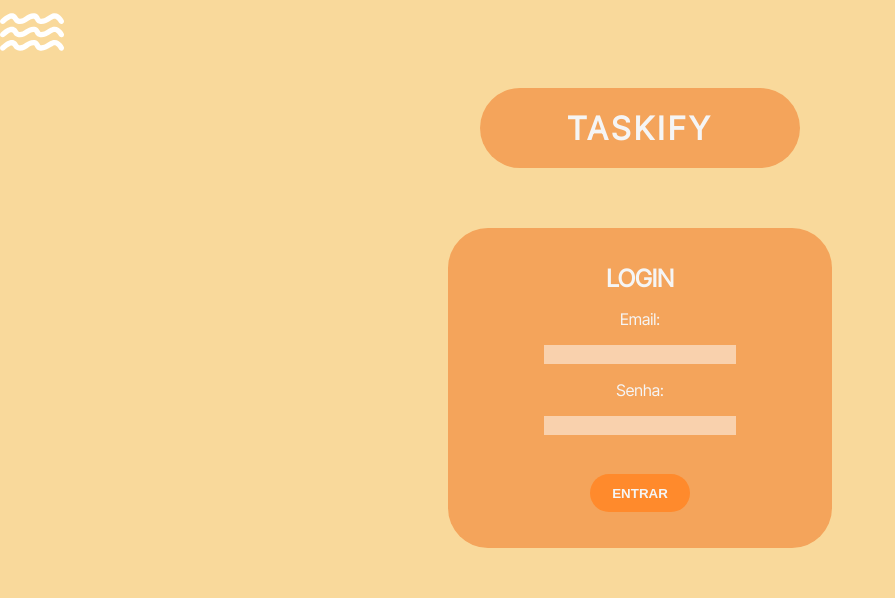
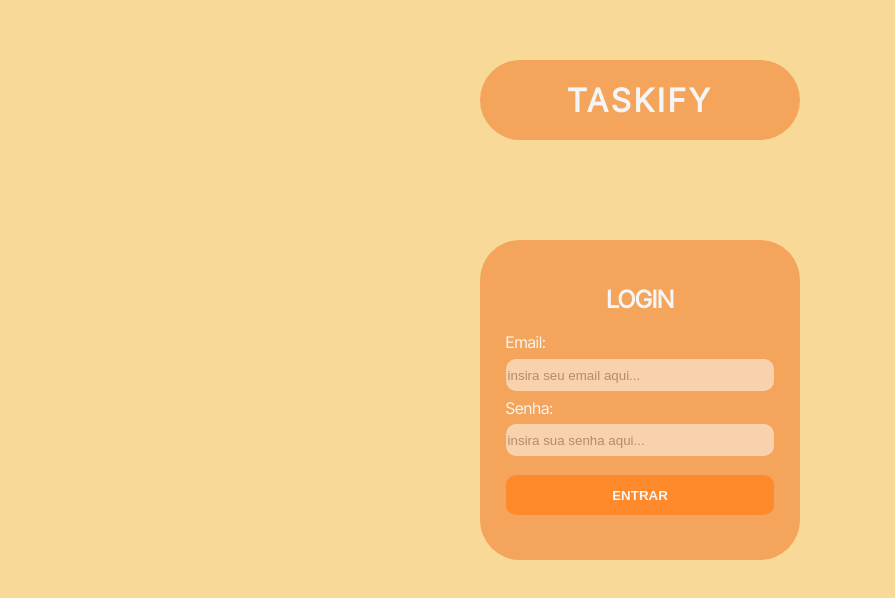
Before and after one commit to 4Mariza/gerenciador-de-tarefas-web, a plain HTML site: page webFront/login/login.html in a window 1280 px wide. Shown: the whole page, without its empty margins (0-895 px from the left). Drawn offline with Linux system fonts and the light colour scheme.

Commit message:
integrar back...

```diff
--- a/backEnd/db.json
+++ b/backEnd/db.json
@@ -3,19 +3,19 @@
       {
         "id": 1,
         "nome": "João da Silva",
-        "email": " joao@silva.com",
+        "email": "joao@silva.com",
         "senha": "joao"
       },
       {
         "id": 2,
         "nome": "Maria Salvagni",
-        "email": " maria@salvagni.com",
+        "email": "maria@salvagni.com",
         "senha": "maria"
       },
       {
         "id": 3,
         "nome": "Gabriel Pereira",
-        "email": " gabriel@pereira.com",
+        "email": "gabriel@pereira.com",
         "senha": "gabriel"
       }
     ],
--- a/webFront/style.css
+++ b/webFront/cadastro/cadastro.css
@@ -5,12 +5,12 @@
 }
 
 body{
-    background-color: #F9D99B;
+    background-color: #F9D998;
 }
 
 header{
     width: 100vw;
-    height: 15vh;
+    height: 25vh;
     display: flex;
     flex-direction: row;
     align-items: center;
@@ -40,37 +40,50 @@ main{
     align-items: center;
 }
 
+.cadastro{
+    display: flex;
+    flex-direction: column;
+    padding: 2%;
+    justify-content: center;
+    align-items: center;
+    width: 25%;
+    height: 80%;
+    background-color: #F4A45B;
+    border-radius: 40px;
+}
+.cadastro h2{
+    font-family: 'Inter Tight', sans-serif;
+    color: whitesmoke;
+}
+
 .form{
     display: flex;
     flex-direction: column;
-    align-items: center;
     justify-content: center;
-    gap: 5%;
-    border-radius: 40px;
-    width: 30%;
-    height: 80%;
-    background-color: #F4A45B;
+    gap: 1.3%;
+    width: 100%;
+    height: 90%;
     font-family: 'Inter Tight', sans-serif;
     color: whitesmoke;
 }
 
 .form input{
-    width: 50%;
+    width: 100%;
+    height:25%;
+    border-radius: 10px;
     border-color: transparent;
     opacity: 50%;
     outline: 0;
 }
 
-#password{
-    margin-bottom: 6%;
-}
-
-.button_login{
+.button_cadastro{
+    margin-top: 3%;
     border-color: transparent;
     background-color:#ff8a2c;
     color: whitesmoke;
     font-weight: 700;
-    border-radius: 30px;
-    width: 26%;
-    height: 12%;
+    border-radius: 10px;
+    width: 100%;
+    height: 30%;
+    cursor: pointer;
 }
--- /dev/null
+++ b/webFront/inicial/inicial.css
@@ -0,0 +1,102 @@
+*{
+    padding: 0;
+    box-sizing: border-box;
+    margin: 0;
+}
+
+body{
+    width: 100vw;
+    height: 100vh;
+    font-family: 'Inter Tight', sans-serif;
+    color: whitesmoke;
+}
+
+header{
+    width: 100%;
+    height: 12%;
+    background-color: #F4A45B;
+    display: flex;
+    flex-direction: row;
+    justify-content: center;
+    align-items: center;
+    font-size: xx-large;
+    font-weight: 600;
+}
+
+main{
+    width: 100%;
+    height: 88%;
+    background-color: #F9D99B;
+    display: flex;
+    flex-direction:column;
+    justify-content: space-evenly;
+    align-items: center;
+}
+
+.tarefa{
+    display: flex;
+    flex-direction: row;
+    width: 80%;
+    height: 12%;
+    background-color: #f4a55bb2;
+    align-items: center;
+    justify-content: space-evenly;
+    border-radius: 30px;
+
+}
+
+.mainmenubtn {
+    display: flex;
+    flex-direction: row;
+    align-items: center;
+    justify-content: center;
+    background-color: transparent;
+    color: white;
+    border: none;
+    cursor: pointer;
+}
+
+.mainmenubtn:hover {
+    transform: rotate(90deg);
+}
+
+.dropdown {
+    width: 15%;
+    height: 65%;
+    display: flex;
+    flex-direction: column;
+    justify-content: center;
+    align-items: center;
+    position: relative;
+    display: inline-block;
+}
+
+.dropdown-child {
+    background-color: #cc7a2c9d;
+    border-radius: 10px;
+    padding: 5%;
+    display: none;
+    min-width: 50%;
+    min-height: 90%;
+}
+.dropdown-child p{
+    text-align: start;
+}
+
+.dropdown:hover .dropdown-child {
+    display: block;
+}
+
+input[type = "checkbox"]{
+    border-style:none;
+    width: 15%;
+    height: 30%;
+}
+
+#editar{
+    cursor: pointer
+}
+
+#lixeira{
+    cursor: pointer;
+}
--- a/webFront/login.html
+++ b/webFront/login/login.html
@@ -7,24 +7,26 @@
     <link rel="preconnect" href="https://fonts.gstatic.com" crossorigin>
     <link href="https://fonts.googleapis.com/css2?family=Inter+Tight&display=swap" rel="stylesheet">
     <link rel="stylesheet" href="./style.css">
+    <script src="./login.js" defer></script>
     <title>To do Workspace</title>
 </head>
 <body>
-    <img class="bg_waves" src="./img/waves-svgrepo-com.svg" alt="">
     <header>
         <div class="title">
             <h1 class="title_text">TASKIFY</h1>
         </div>
     </header>
     <main>
-        <form action="" method="get" class="form">
+        <div class="login">
             <h2>LOGIN</h2>
-            <label for="email"> Email:</label>
-            <input type="text" id="email" name="email_user">
-            <label for="password"> Senha:</label>
-            <input type="password" id="password" name="password_user">
-            <button type="submit" class="button_login">ENTRAR</button>
-        </form>
+            <form action="" method="get" class="form">
+                <label for="email"> Email:</label>
+                <input type="text" id="email" name="email_user" placeholder="insira seu email aqui...">
+                <label for="password"> Senha:</label>
+                <input type="password" id="password" name="password_user" placeholder="insira sua senha aqui...">
+            </form>
+            <button onclick="validarLogin()" type="submit" class="button_login">ENTRAR</button>
+        </div>
     </main>
     <footer></footer>
 </body>
--- /dev/null
+++ b/webFront/login/login.js
@@ -0,0 +1,24 @@
+async function validarLogin(){
+    const email = document.getElementById('email').value
+    const senha = document.getElementById('password').value
+
+    if(email === '' || senha === ''){
+        alert('Preencha os campos corretamente!')
+    }
+
+    try{
+        const responseApi = await fetch('http://localhost:8080/usuario')
+        const listUsers = await responseApi.json()
+
+        listUsers.forEach((user) => {
+            console.log(user.email);
+            console.log(email);
+            if(email === user.email && senha === user.senha){
+                alert('User logado com sucesso!!')
+                window.location.href = "../inicial/inicial.html"
+            }
+        })
+    }catch (error){
+        console.error(error)
+    }
+}
--- /dev/null
+++ b/webFront/login/style.css
@@ -0,0 +1,88 @@
+*{
+    padding: 0;
+    box-sizing: border-box;
+    margin: 0;
+}
+
+body{
+    background-color: #F9D998;
+}
+
+header{
+    width: 100vw;
+    height: 25vh;
+    display: flex;
+    flex-direction: row;
+    align-items: center;
+    justify-content: center;
+    font-family: 'Inter Tight', sans-serif;
+    color: whitesmoke;
+    letter-spacing: .3vw;
+}
+
+.title{
+    display: flex;
+    flex-direction: row;
+    align-items: center;
+    justify-content: center;
+    border-radius: 40px;
+    width: 25vw;
+    height: 10vh;
+    background-color: #F4A45B;
+}
+
+main{
+    width: 100vw;
+    height: 50vh;
+    display: flex;
+    flex-direction: column;
+    justify-content: center;
+    align-items: center;
+}
+
+.login{
+    display: flex;
+    flex-direction: column;
+    padding: 2%;
+    justify-content: center;
+    align-items: center;
+    width: 25%;
+    height: 80%;
+    background-color: #F4A45B;
+    border-radius: 40px;
+}
+.login h2{
+    font-family: 'Inter Tight', sans-serif;
+    color: whitesmoke;
+}
+
+.form{
+    display: flex;
+    flex-direction: column;
+    justify-content: center;
+    gap: 4%;
+    /* align-items: center; */
+    width: 100%;
+    height: 60%;
+    font-family: 'Inter Tight', sans-serif;
+    color: whitesmoke;
+}
+
+.form input{
+    width: 100%;
+    height: 20%;
+    border-radius: 10px;
+    border-color: transparent;
+    opacity: 50%;
+    outline: 0;
+}
+
+.button_login{
+    border-color: transparent;
+    background-color:#ff8a2c;
+    color: whitesmoke;
+    font-weight: 700;
+    border-radius: 10px;
+    width: 100%;
+    height: 15%;
+}
```
Also changed, not shown: webFront/cadastro/cadastro.html (added, +34 -0 lines), webFront/cadastro/cadastro.js (added, +50 -0 lines), webFront/inicial/inicial.html (added, +64 -0 lines).
